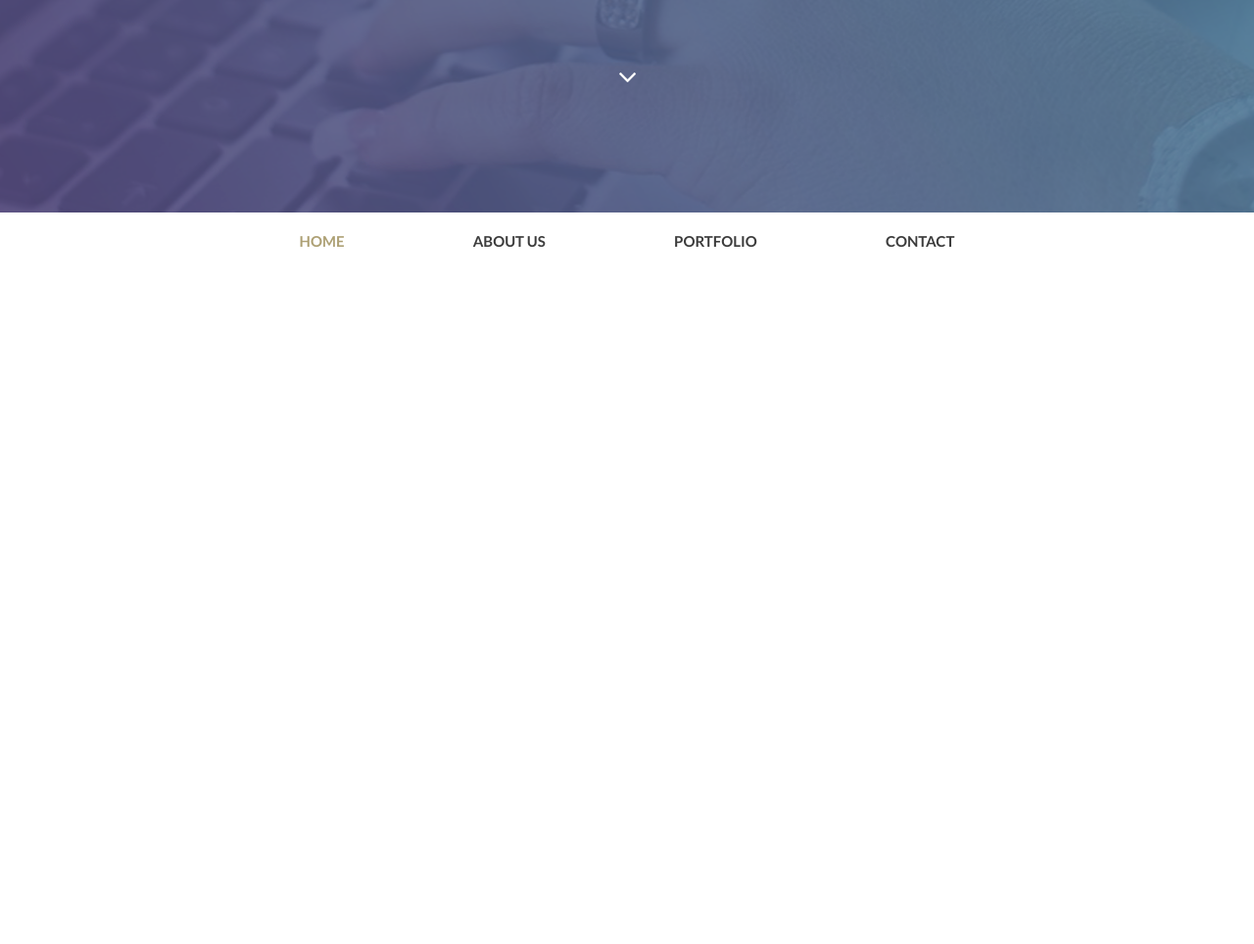
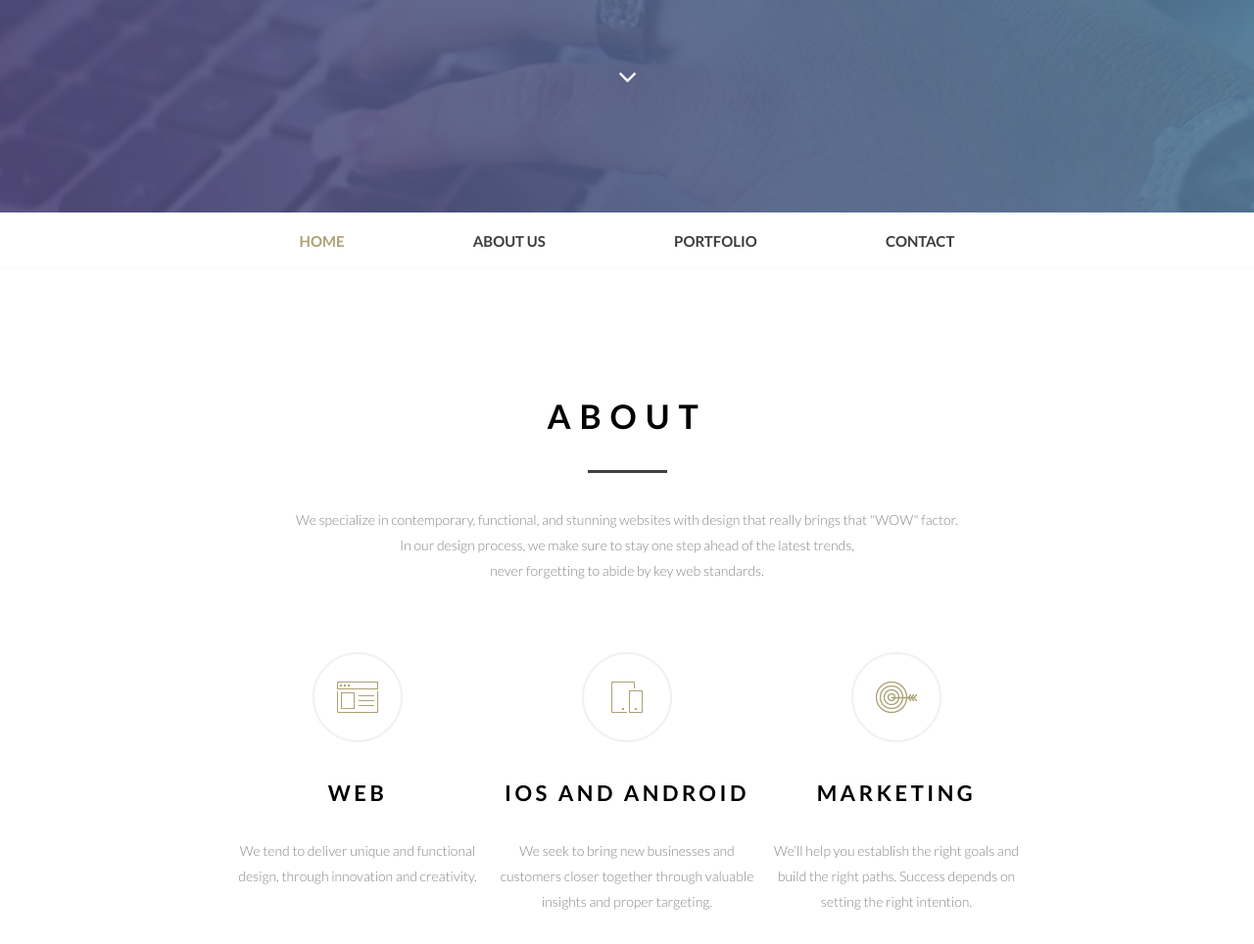
Before and after one commit to darkwirus/binary, a plain HTML site: page index.html in a window 1280 px wide. Shown: the part 835-1799 px from the top of the page at 98% size. Before the commit the page ends 1110 px from the top, so only its background shows below. Drawn offline with Linux system fonts and the light colour scheme.

Commit message:
Add files via upload

```diff
--- a/css/style.css
+++ b/css/style.css
@@ -90,7 +90,7 @@ h6 {
 }
 
 /*--------------------*/
-body {
+about {
   font-family: "Lato", sans-serif;
 }
 
@@ -104,6 +104,7 @@ body {
   background-image: url("../img/BG-Header.png");
   background-repeat: no-repeat;
   background-position: center;
+  padding: 0 15px;
 }
 
 .header__container {
@@ -178,8 +179,10 @@ body {
 
 .header__nav {
   height: 58px;
-  width: 100%;
+  max-width: 1500px;
+  margin: 0 auto;
   background-color: #fff;
+  border-bottom: 2px solid #fcfcfc;
 }
 
 .header__list {
@@ -206,3 +209,87 @@ body {
 .header__link.active {
   color: #ada074;
 }
+
+.about-body {
+  max-width: 825px;
+  margin: 130px auto 60px auto;
+  text-align: center;
+}
+
+.about-body__title {
+  margin: 0px 0px 70px 0px;
+}
+
+.about-body__h2 {
+  color: #000000;
+  font-size: 34px;
+  text-transform: uppercase;
+  font-weight: 700;
+  letter-spacing: 8.95px;
+  line-height: 40px;
+  margin-bottom: 73px;
+}
+
+.about-body__h2:after {
+  content: "";
+  display: block;
+  width: 81px;
+  height: 3px;
+  background: #404040;
+  position: absolute;
+  left: 50%;
+  margin: 35px 0 0 -40.5px;
+}
+
+.about-body__text {
+  text-align: center;
+  color: #868585;
+  font-size: 14px;
+  font-weight: 300;
+  line-height: 25.89px;
+}
+
+.about-body-row {
+  display: -webkit-inline-box;
+  display: -ms-inline-flexbox;
+  display: inline-flex;
+}
+
+.about-body-row__column {
+  -webkit-box-flex: 0;
+      -ms-flex: 0 1 33.333%;
+          flex: 0 1 33.333%;
+  margin: 0px 0px 30px 0px;
+}
+
+.about-body-row__image {
+  width: 92px;
+  height: 92px;
+  border: 2px solid #f1f1f1;
+  border-radius: 50%;
+  display: -webkit-inline-box;
+  display: -ms-inline-flexbox;
+  display: inline-flex;
+  -webkit-box-align: center;
+      -ms-flex-align: center;
+          align-items: center;
+  -webkit-box-pack: center;
+      -ms-flex-pack: center;
+          justify-content: center;
+  margin: 0px 0px 41px 0px;
+}
+
+.about-body-row__title {
+  font-size: 22px;
+  font-weight: 700;
+  text-transform: uppercase;
+  letter-spacing: 3.52px;
+  margin: 0px 0px 35px 0px;
+}
+
+.about-body-row__subtitle {
+  color: #868585;
+  font-size: 14px;
+  font-weight: 300;
+  line-height: 26px;
+}
--- a/index.html
+++ b/index.html
@@ -8,7 +8,7 @@
 	<title>Binary</title>
 </head>
 
-<body>
+<about>
 	<div class="wrapper">
 		<header class="header">
 			<div class="header__container">
@@ -42,7 +42,52 @@
 				</li>
 			</ul>
 		</nav>
+		<div class="about">
+			<div class="about-body">
+				<div class="about-body__title">
+					<h2 class="about-body__h2">ABOUT</h2>
+					<div class="about-body__text">We specialize in contemporary, functional, and stunning websites with
+						design
+						that really brings that "WOW" factor. <br>
+						In our design process, we make sure to stay one step ahead of the latest trends, <br>
+						never forgetting to abide by key web standards.</div>
+				</div>
+				<div class="about-body-row">
+					<div class="about-body-row__column">
+						<div class="about-body-row__item">
+							<div class="about-body-row__image"><img class="about-body-row__icon" src="img/icon1.png" alt="" />
+							</div>
+							<div class="about-body-row__title">WEB</div>
+							<div class="about-body-row__subtitle">We tend to deliver unique and
+								functional design, through
+								innovation and creativity.</div>
+						</div>
+					</div>
+					<div class="about-body-row__column">
+						<div class="about-body-row__item">
+							<div class="about-body-row__image"><img class="about-body-row__icon" src="img/icon2.png" alt="" />
+							</div>
+							<div class="about-body-row__title">iOS AND ANDROID</div>
+							<div class="about-body-row__subtitle">We seek to bring new businesses and
+								customers closer together through valuable
+								insights and proper targeting.
+							</div>
+						</div>
+					</div>
+					<div class="about-body-row__column">
+						<div class="about-body-row__item">
+							<div class="about-body-row__image"><img class="about-body-row__icon" src="img/icon3.png" alt="" />
+							</div>
+							<div class="about-body-row__title">MARKETING</div>
+							<div class="about-body-row__subtitle">We’ll help you establish the right goals
+								and build the right paths. Success depends
+								on setting the right intention.</div>
+						</div>
+					</div>
+				</div>
+			</div>
+		</div>
 	</div>
-</body>
+</about>
 
 </html>
```
